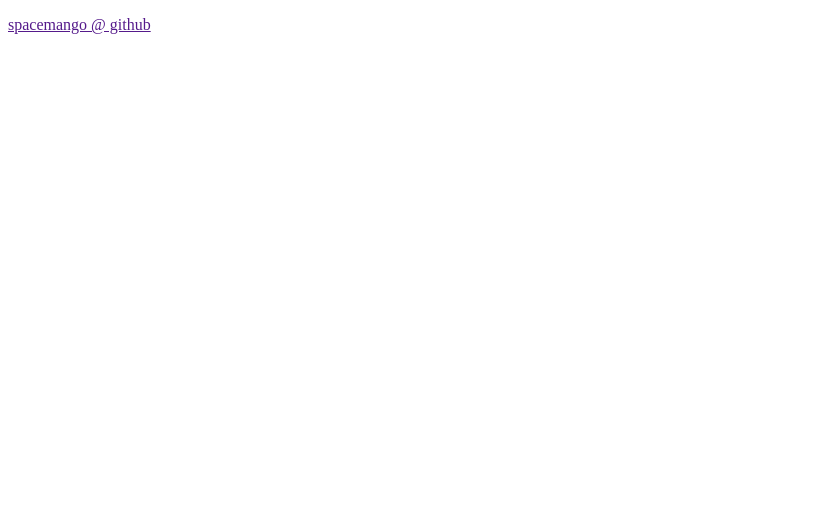
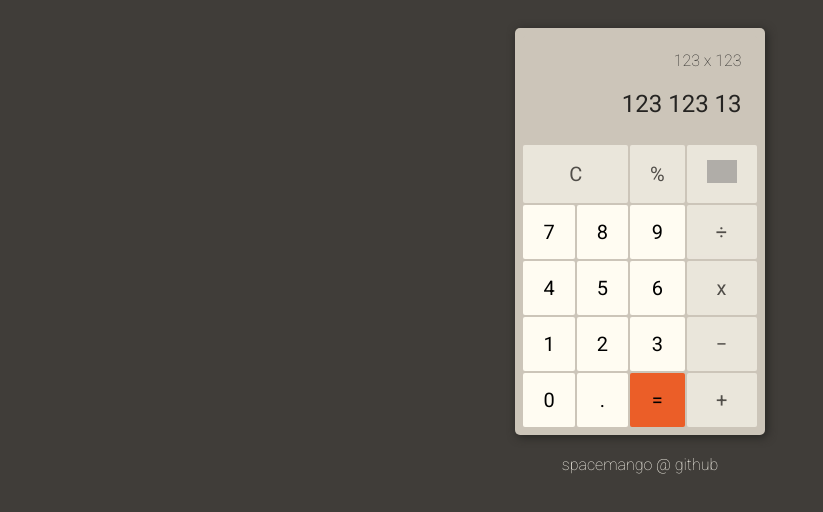
Before and after one commit to spacemango/calculator, a plain HTML site: page index.html in a window 1280 px wide. Shown: the whole page, without its empty margins (0-823 px from the left). Drawn offline with Linux system fonts and the light colour scheme; grey boxes are pictures that could not be loaded.

Commit message:
UI completed

```diff
--- a/index.html
+++ b/index.html
@@ -13,6 +13,37 @@
 <body>
    <div class="container">
       <div class="calculator">
+
+         <!-- Display button inputs -->
+         <div id="input-container">
+            <div id="input-prev">123 x 123</div>
+            <div id="input">
+               123 123 13
+            </div>
+         </div>
+
+         <!-- Calculator buttons -->
+         <button id="btn-reset">C</button>
+         <button id="btn-percent">%</button>
+         <button id="btn-backspace"><img src="
+               https://img.icons8.com/ios/50/null/clear-symbol--v1.png"></button>
+         <button id="btn-divide">÷</button>
+         <button id="btn-multiply">x</button>
+         <button id="btn-minus">−</button>
+         <button id="btn-plus">+</button>
+
+         <button id="btn-7">7</button>
+         <button id="btn-8">8</button>
+         <button id="btn-9">9</button>
+         <button id="btn-4">4</button>
+         <button id="btn-5">5</button>
+         <button id="btn-6">6</button>
+         <button id="btn-1">1</button>
+         <button id="btn-2">2</button>
+         <button id="btn-3">3</button>
+         <button id="btn-0">0</button>
+         <button id="btn-decimal">.</button>
+         <button id="btn-equals">=</button>
       </div>
       <p><a href="">spacemango @ github</a></p>
    </div>
--- a/style.css
+++ b/style.css
@@ -0,0 +1,144 @@
+/*
+#fffcf2;
+#ccc5b9;
+#403d39;
+#252422;
+#eb5e28;
+*/
+
+@import url('https://fonts.googleapis.com/css2?family=Roboto:wght@100;400&display=swap');
+
+:root {
+   --text: #252422;
+   --background-color: #403d39;
+   --calculator: #ccc5b9;
+   --button: #fffcf2;
+   --equals: #eb5e28;
+}
+
+body {
+   background-color: var(--background-color);
+   display: flex;
+   flex-direction: column;
+   align-items: center;
+   font-family: 'Roboto',
+      sans-serif;
+   color: var(--text);
+}
+
+.calculator {
+   margin: 20px;
+   padding: 7px;
+   border-radius: 5px;
+   background-color: var(--calculator);
+   text-align: center;
+   display: grid;
+   font-size: 20px;
+   box-shadow: 2px 2px 10px var(--text);
+}
+
+#input-container {
+   background-color: var(--calculator);
+   border-radius: 2px;
+   padding: 15px;
+   margin: 1px;
+   grid-column: 1/5;
+   grid-row: 1;
+   text-align: right;
+}
+#input-prev {
+   font-weight: 100;
+   font-size: 16px;
+}
+
+#input {
+   padding-top: 10px;
+   font-size: 24px;
+   line-height: 3rem;
+}
+
+button {
+   margin: 1px;
+   padding: 15px 20px;
+   background-color: var(--button);
+   border: 0;
+   border-radius: 2px;
+   font-family: 'Roboto', sans-serif;
+   font-size: 20px;
+}
+
+button:hover {
+   background-color: white;
+   opacity: 0.75 !important;
+}
+
+#btn-backspace img {
+   width: 30px;
+}
+
+#btn-reset,
+#btn-percent,
+#btn-backspace {
+   grid-row: 2;
+}
+
+#btn-reset {
+   grid-column: 1/3;
+}
+
+#btn-7,
+#btn-8,
+#btn-9 {
+   grid-row: 3;
+}
+
+#btn-4,
+#btn-5,
+#btn-6 {
+   grid-row: 4;
+}
+
+#btn-1,
+#btn-2,
+#btn-3 {
+   grid-row: 5;
+}
+
+#btn-0,
+#btn-decimal,
+#btn-equals {
+   grid-row: 6;
+}
+
+
+#btn-divide,
+#btn-multiply,
+#btn-minus,
+#btn-plus {
+   grid-column: 4;
+}
+
+#btn-equals {
+   background-color: var(--equals);
+}
+
+#btn-reset,
+#btn-percent,
+#btn-backspace,
+#btn-divide,
+#btn-multiply,
+#btn-minus,
+#btn-plus {
+   background-color: var(--button);
+   opacity: 0.6;
+}
+
+a {
+   color: var(--button);
+   text-decoration: none;
+   font-weight: 100;
+}
+
+p {
+   text-align: center;
+}
```
Also changed, not shown: 1 other file.
